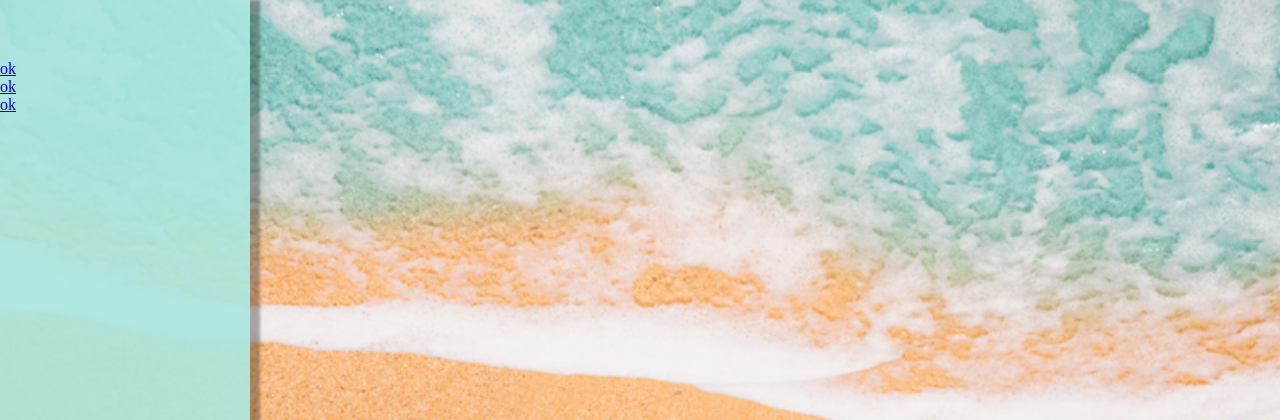
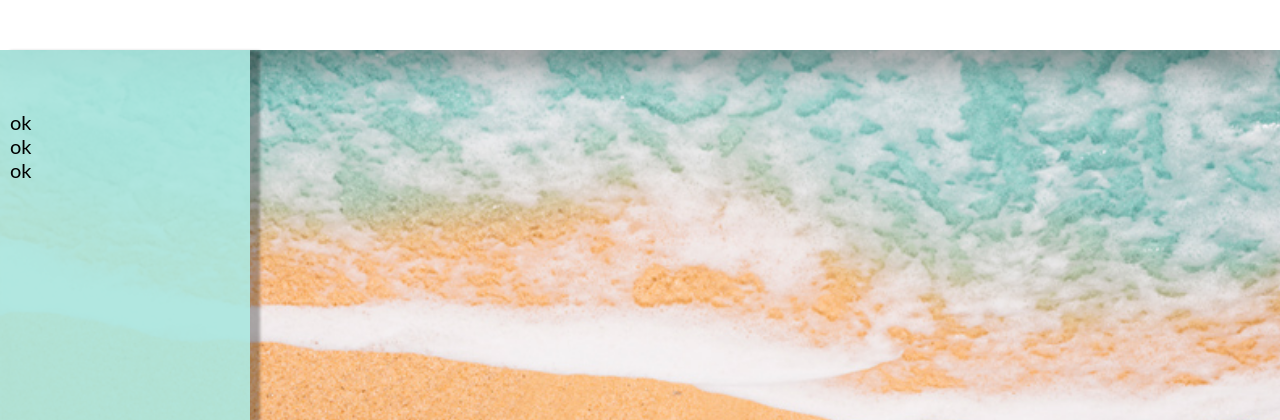
Before and after one commit to benhard123/Project-Praktikum-PWEB, a PHP site: page /home.html in a window 1280 px wide. Shown: the top 420 px of the page. Run offline with PHP 8.4, Linux system fonts and the light colour scheme.

Commit message:
penambahan navbar

```diff
--- a/assets/stuff/script.js
+++ b/assets/stuff/script.js
@@ -1,5 +1,5 @@
 function openNav(){
-	document.getElementById("sidebar").style.width="250px";
+	document.getElementById("sidebar").style.width="200px";
 }
 
 function closeNav(){
--- a/assets/stuff/tampilan_home.css
+++ b/assets/stuff/tampilan_home.css
@@ -3,10 +3,21 @@ body{
     background-attachment: fixed;
     background-size: cover;
     background-repeat: no-repeat;
+    font-family: "Lato", sans-serif;
 }
 
-@media screen and (max-width: 600px) {
+@media screen and (max-width: 400px) {
+    .whitebar{
+        z-index: 1;
+        position: fixed;
+        background-color: white;
+        height: 50px;
+        width :100% ;
+        left: 0;
+        top:0;
+    }
     .sidebar{
+        margin-top: 50px;
         height: 100%;
         width: 0;
         position: fixed;
@@ -15,18 +26,46 @@ body{
         left: 0;
         /*background: rgba(153, 205, 200, 0.9);*/
         background: rgba(170, 231, 223, 0.9) ;
-        box-shadow: 10px 0px 3px rgba(0, 0, 0, 0.3);
+        box-shadow: 10px 1px 3px rgba(0, 0, 0, 0.3);
         overflow-x: hidden;
         padding-top: 60px;
         transition: 0.5s;
     }
-    .closebutton, .openbutton{
+    .sidebar a{
+        display:block;
+        padding-left: 10px;
+        font-size: 20px;
+        text-decoration: none;
+        color: black;
+    }
+    .content{
+        margin-top: 50px;
+    }
+    .sidebar a:hover{
+        color:gray;
+    }
+    .sidebar .closebutton{
+        position: absolute;
+        top:0;
+        right: 10px;
+    }
+    .openbutton{
         display: block;
     }
 }
 
-@media screen and (min-width: 600px) {
+@media screen and (min-width: 400px) {
+    .whitebar{
+        position: fixed;
+        background-color: white;
+        height: 50px;
+        width :100% ;
+        left: 0;
+        top:0;
+        box-shadow: 0px 20px 30px rgba(0, 0, 0, 0.3);
+    }
     .sidenav{
+        margin-top: 50px;
         height: 100%;
         width: 250px;
         position: fixed;
@@ -34,14 +73,28 @@ body{
         left: 0;
         /*background: rgba(153, 205, 200, 0.9);*/
         background: rgba(170, 231, 223, 0.9) ;
-        box-shadow: 10px 0px 3px rgba(0, 0, 0, 0.3);
+        box-shadow: 10px 1px 3px rgba(0, 0, 0, 0.3);
         overflow-x: hidden;
         padding-top: 60px;
     }
     .content{
+        margin-top: 50px;
         margin-left: 250px;
     }
-    .closebutton, .openbutton{
+    .openbutton{
+        display: none;
+    }
+    .sidebar a{
+        display:block;
+        padding-left: 10px;
+        font-size: 20px;
+        text-decoration: none;
+        color: black;
+    }
+    .sidebar a:hover{
+        color:gray;
+    }
+    .sidebar .closebutton{
         display: none;
     }
 }
--- a/home.html
+++ b/home.html
@@ -7,11 +7,14 @@
 	</head>
 	<body>
 		<script src="assets/stuff/script.js"></script>
+		<div class="whitebar">
+
+		</div>
 		<div id=sidebar class="sidebar sidenav">
 			<a href="javascript:void(0)" class="closebutton" onclick="closeNav()">x</a>
-			<a href="#">ok</a><br>
-			<a href="#">ok</a><br>
-			<a href="#">ok</a><br>
+			<a href="#">ok</a>
+			<a href="#">ok</a>
+			<a href="#">ok</a>
 		</div>
 		<div class="content">
 			<span class="openbutton" onclick="openNav()">buka</span>
```
